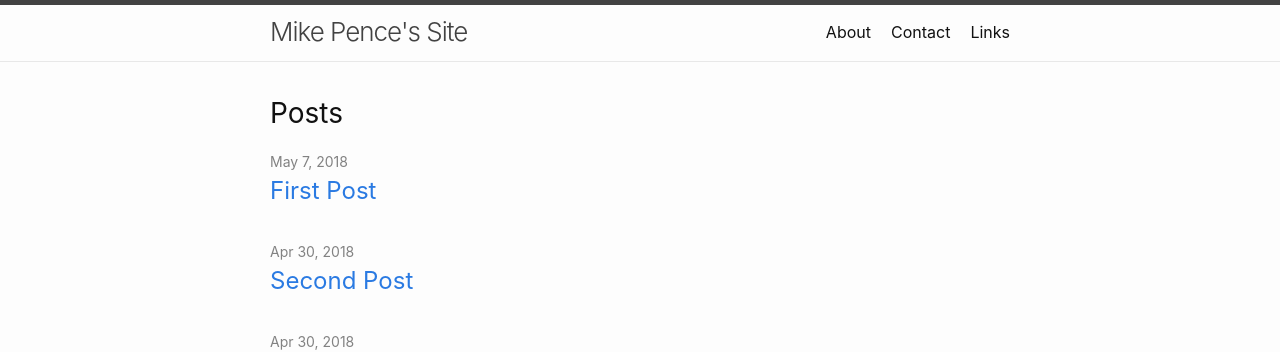
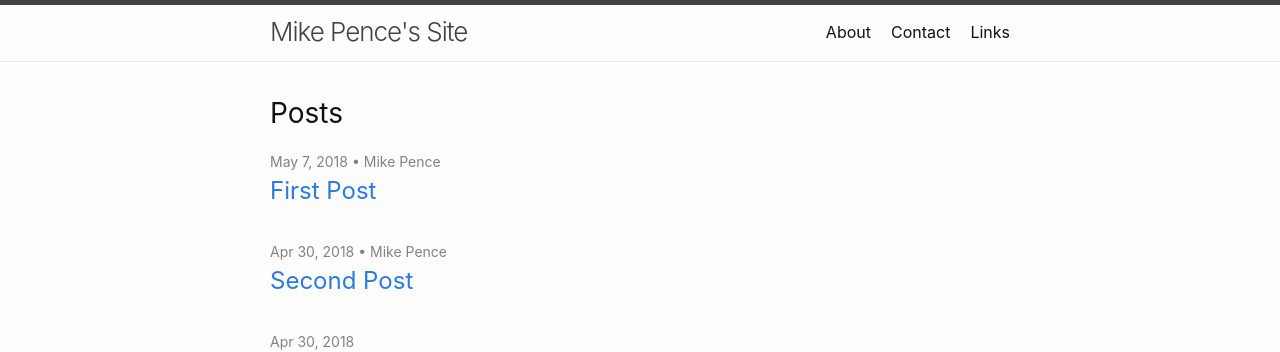
Before and after one commit to cheesysoup1/mikepenceofficial.github.io, a Jekyll site: the page built from index.md, in a window 1280 px wide. Shown: the top 352 px of the page. Built offline with Jekyll 4.4.1, drawn with Linux system fonts in a browser that asks for light colours.

Commit message:
Update home.html

```diff
--- a/_layouts/home.html
+++ b/_layouts/home.html
@@ -15,7 +15,13 @@ layout: default
       {%- for post in site.posts -%}
       <li>
         {%- assign date_format = site.minima.date_format | default: "%b %-d, %Y" -%}
-        <span class="post-meta">{{ post.date | date: date_format }}</span>
+        <span class="post-meta"><span>{{ post.date | date: date_format }} </span>
+
+        {%- if post.author -%}
+        • <span itemprop="author" itemscope itemtype="http://schema.org/Person"><span class="p-author h-card" itemprop="name">{{ post.author }}</span></span>
+      {%- endif -%}
+
+        </span>
         <h3>
           <a class="post-link" href="{{ post.url | relative_url }}">
             {{ post.title | escape }}
```
